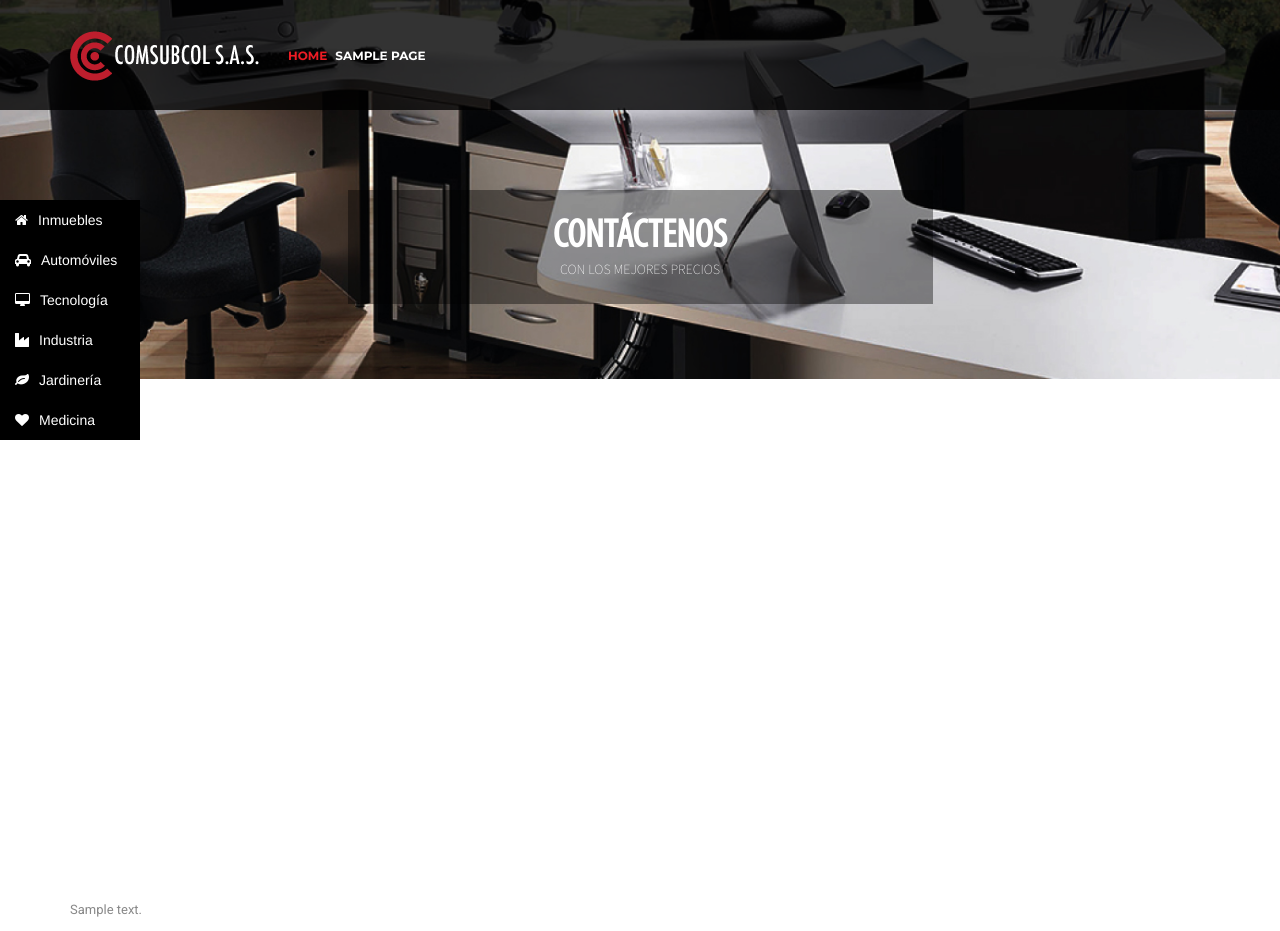
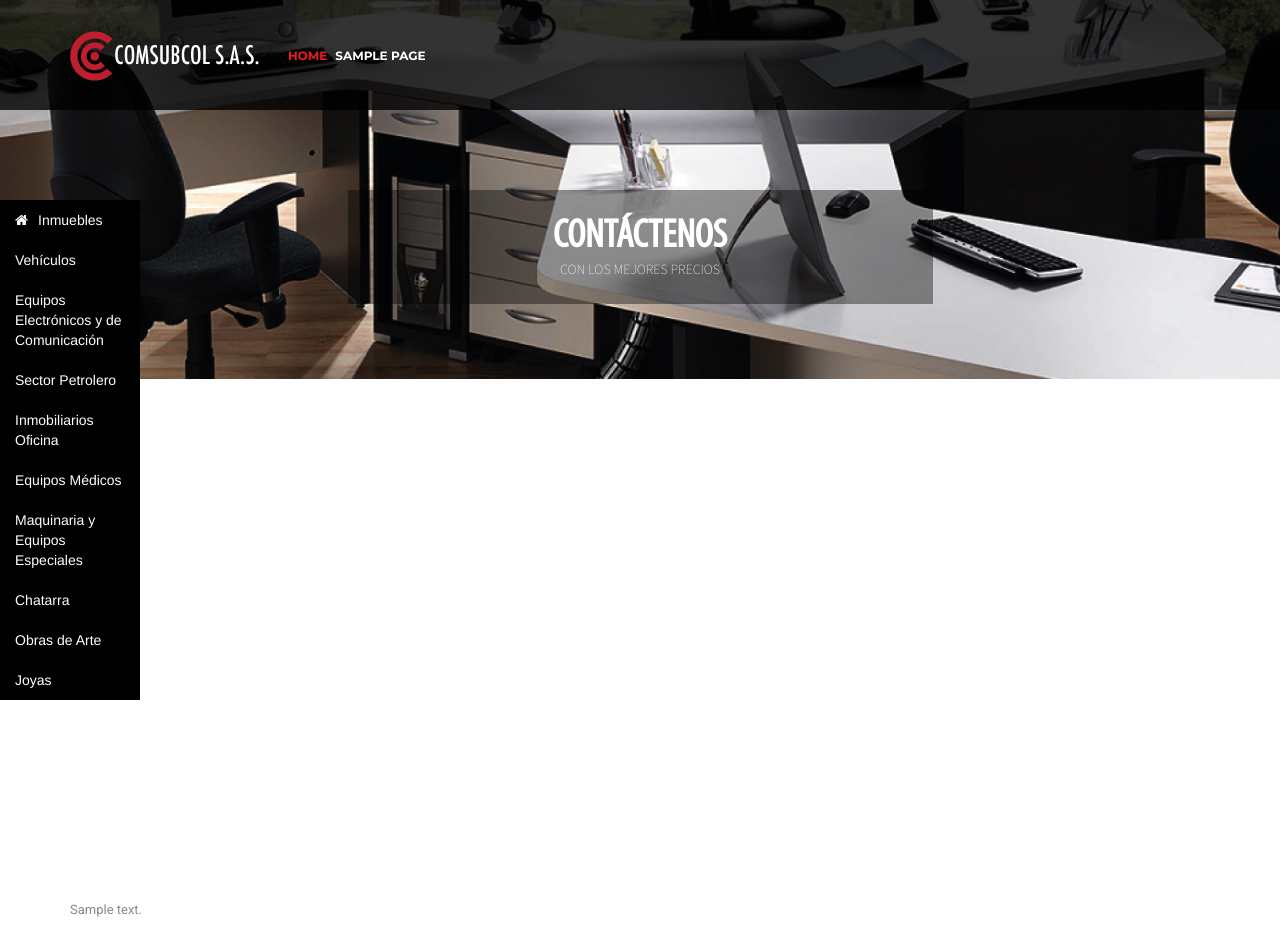
Before and after one commit to gaitannicholls4/Comsubcol, a WordPress theme: template wp-content/themes/Comsubcol/page-contactenos.php in a window 1280 px wide. Run offline with PHP 8.4 and a stand-in for WordPress, Linux system fonts and the light colour scheme; the site name, menu and one post (Sample post) are stand-ins, and other content is empty; some libraries are stand-ins or nearby versions.

Commit message:
Fixed general items.

```diff
--- a/wp-content/themes/Comsubcol/page-contactenos.php
+++ b/wp-content/themes/Comsubcol/page-contactenos.php
@@ -32,7 +32,7 @@
 			function initialize() {
 				var mapCanvas = document.getElementById('map');
 				var mapOptions = {
-					center: new google.maps.LatLng(4.7271278, -74.029541),
+					center: new google.maps.LatLng(4.6688381, -74.1512065),
 					zoom: 16,
 					scrollwheel: false,
 					mapTypeId: google.maps.MapTypeId.ROADMAP
--- a/wp-content/themes/Comsubcol/part-left-menu.php
+++ b/wp-content/themes/Comsubcol/part-left-menu.php
@@ -1,11 +1,15 @@
 <div class="left_menu hidden-xs">
 	<ul>
 		<li><a href="/categorias/inmuebles" class="l_inmuebles">Inmuebles</a></li>
-		<li><a href="/categorias/automoviles" class="l_automoviles">Automóviles</a></li>
-		<li><a href="/categorias/tecnologia" class="l_tecnologia">Tecnología</a></li>
-		<li><a href="/categorias/industria" class="l_industria">Industria</a></li>
-		<li><a href="/categorias/jardineria" class="l_jardineria">Jardinería</a></li>
-		<li><a href="/categorias/medicina" class="l_medicina">Medicina</a></li>
+		<li><a href="/categorias/vehiculos" class="l_vehiculos">Vehículos</a></li>
+		<li><a href="/categorias/equipos-electronicos-y-de-comunicacion" class="l_equipos_electronicos_y_de_comunicacion">Equipos Electrónicos y de Comunicación</a></li>
+		<li><a href="/categorias/sector-petrolero" class="l_sector_petrolero">Sector Petrolero</a></li>
+		<li><a href="/categorias/inmobiliarios-oficina" class="l_inmobiliarios_oficina">Inmobiliarios Oficina</a></li>
+		<li><a href="/categorias/equipos-medicos" class="l_equipos_medicos">Equipos Médicos</a></li>
+		<li><a href="/categorias/maquinaria-y-equipos-especiales" class="l_maquinaria_y_equipos_especiales">Maquinaria y Equipos Especiales</a></li>
+		<li><a href="/categorias/chatarra" class="l_chatarra">Chatarra</a></li>
+		<li><a href="/categorias/obras_de_arte" class="l_obras_de_arte">Obras de Arte</a></li>
+		<li><a href="/categorias/joyas" class="l_joyas">Joyas</a></li>
 		<?php if ( is_user_logged_in() ) { ?><li><a href="/categorias/vip" class="l_vip">VIP</a></li><?php } ?>
 	</ul>
 </div>
--- a/wp-content/themes/Comsubcol/part-slider-2.php
+++ b/wp-content/themes/Comsubcol/part-slider-2.php
@@ -4,7 +4,7 @@
 	'post_type' => 'ultimate-auction',
 	'post_status' => 'publish',
 	'auction-status' => 'live',
-	'ua-auction-category' => 'automoviles',
+	'ua-auction-category' => 'vehiculos',
 	'suppress_filters' => false
 );
 $wdm_auction_array = get_posts( $args );
```
